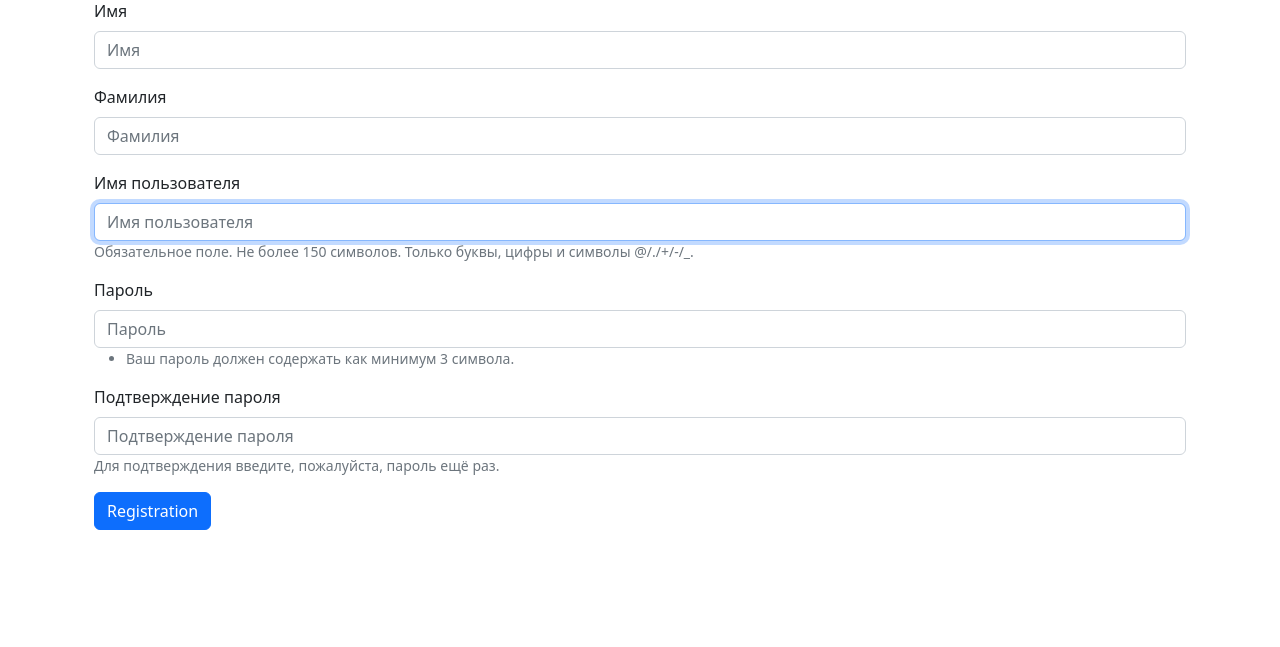
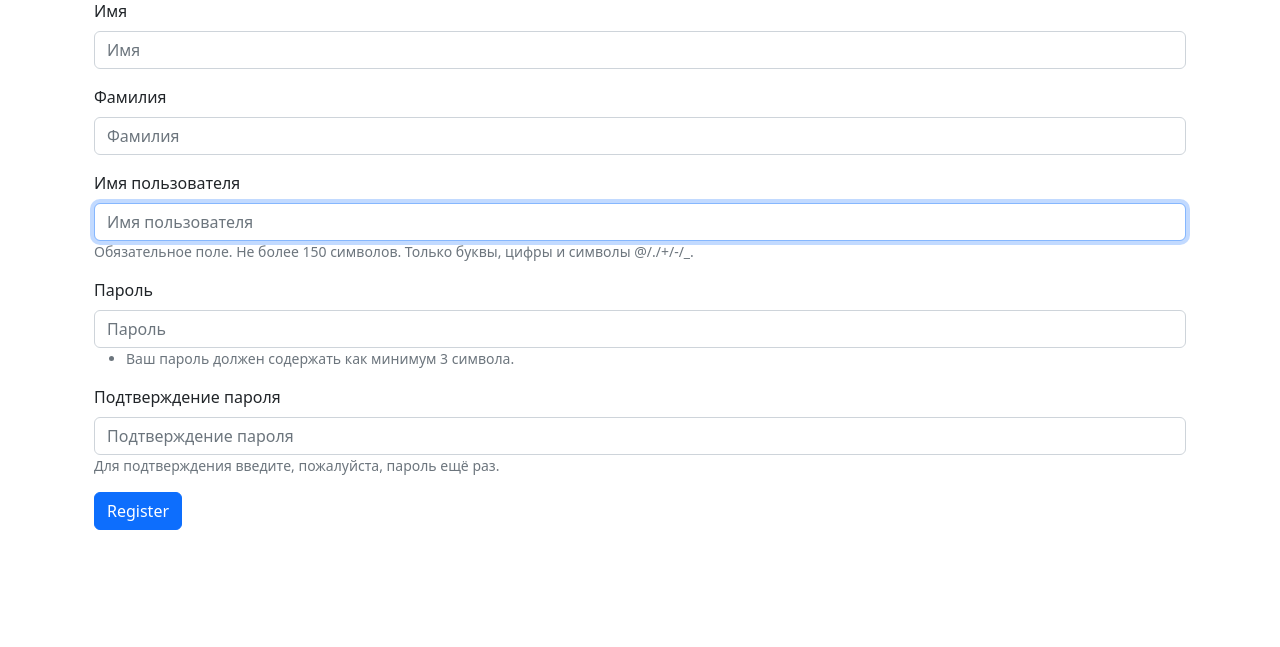
Before and after one commit to StanislavSol/Task_Manager, a Django app: page /users/create/ in a window 1280 px wide. Shown: the part 153-800 px from the top of the page. Run offline with Django 4.2, Linux system fonts and the light colour scheme; some libraries are stand-ins or nearby versions.

Commit message:
new commit

```diff
--- a/task_manager/templates/users/create.html
+++ b/task_manager/templates/users/create.html
@@ -8,7 +8,7 @@
     <form action="{% url 'create_user' %}" method="post">
         {% csrf_token %}
         {% bootstrap_form form %}
-        <input class="btn btn-primary" type="submit" value="{% translate 'Registration' %}">
+        <input class="btn btn-primary" type="submit" value="{% translate 'Register' %}">
     </form>
 </div>
 
```
Also changed, not shown: db.sqlite3, task_manager/locale/ru/LC_MESSAGES/django.po, 1 other file.
